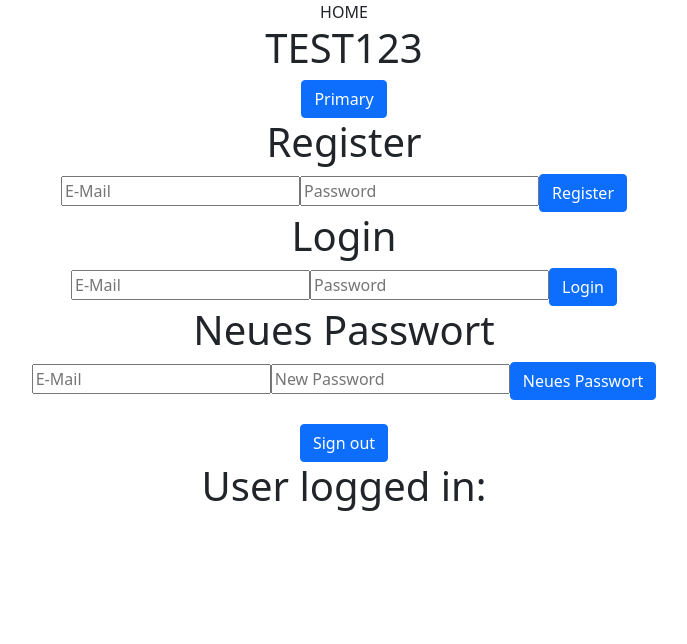
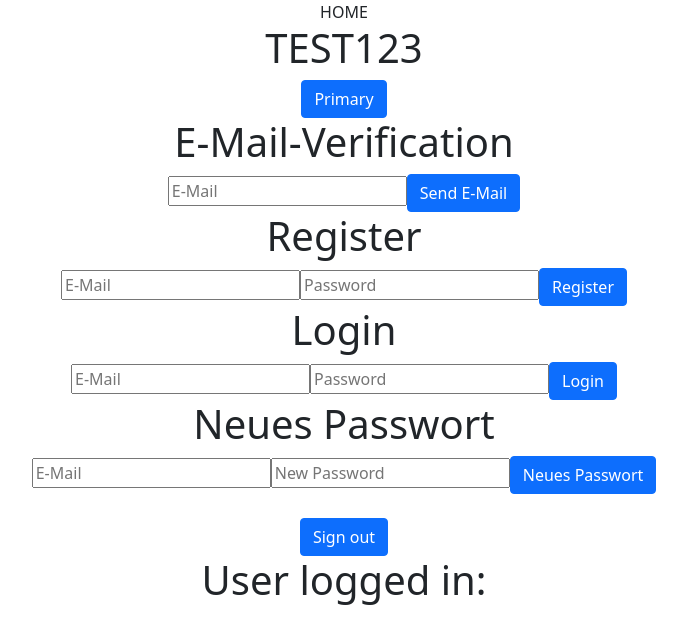
Before and after one commit to Croip3/RestaurantApp_Dev, a React (Create React App) app in the folder restaurant_dev/: page /test in a window 1280 px wide. Shown: the top 644 px of the page, without its empty margins (296-983 px from the left). Built offline with nearby package versions, Linux system fonts and the light colour scheme; no server answers.

Commit message:
Email works, but not sign in with mail

```diff
--- a/restaurant_dev/package.json
+++ b/restaurant_dev/package.json
@@ -8,6 +8,7 @@
     "@testing-library/user-event": "^12.8.3",
     "bootstrap": "^5.1.3",
     "firebase": "^9.4.0",
+    "history": "^5.1.0",
     "react": "^17.0.2",
     "react-bootstrap": "^2.0.2",
     "react-dom": "^17.0.2",
--- a/restaurant_dev/src/components/Login.js
+++ b/restaurant_dev/src/components/Login.js
@@ -8,6 +8,13 @@ import {
     signOut,
     updateCurrentUser,
     updatePassword,
+    sendEmailVerification,
+    applyActionCode,
+    sendSignInLinkToEmail,
+    getAuth,
+    isSignInWithEmailLink,
+    signInWithEmailLink,
+    actionCodeSettings
 }
     from 'firebase/auth';
 import { auth } from './firebase_config';
@@ -24,6 +31,45 @@ const Login = () => {
     onAuthStateChanged(auth, (currentUser) => {
         setUser(currentUser);
     })
+
+    const actionCodeSettings = {
+        // URL you want to redirect back to. The domain (www.example.com) for this
+        // URL must be in the authorized domains list in the Firebase Console.
+        url: 'http://localhost:3000/',
+        // This must be true.
+        handleCodeInApp: true,
+        /*iOS: {
+            bundleId: 'com.google.ios'
+        },
+        android: {
+            packageName: 'com.google.android',
+            installApp: true,
+            minimumVersion: '12'
+        },
+        dynamicLinkDomain: 'google.page.link'
+    */};
+
+    const verify = async () => {
+        try {
+            const user = await sendSignInLinkToEmail(
+                auth,
+                registerEmail,
+                actionCodeSettings,
+            ).then(() => {
+                // The link was successfully sent. Inform the user.
+                // Save the email locally so you don't need to ask the user for it again
+                // if they open the link on the same device.
+                window.localStorage.setItem('emailForSignIn', registerEmail);
+            })
+
+
+            console.log(user);
+        } catch (error) {
+            console.log(error.message);
+        }
+    }
+
+
 
     const register = async () => {
         try {
@@ -75,6 +121,15 @@ const Login = () => {
 
     return (
         <div>
+            <h1>E-Mail-Verification</h1>
+            <input type="text"
+                placeholder="E-Mail"
+                onChange={(event) => {
+                    setRegisterEmail(event.target.value);
+                }} />
+
+            <Button variant="primary" onClick={verify}>Send E-Mail</Button>
+
             <h1>Register</h1>
             <input type="text"
                 placeholder="E-Mail"
--- a/restaurant_dev/src/components/firebase_config.js
+++ b/restaurant_dev/src/components/firebase_config.js
@@ -2,6 +2,19 @@ import { initializeApp } from "firebase/app";
 import { getAuth } from "firebase/auth";
 
 const firebaseConfig = {
+  apiKey: "AIzaSyAMrbhIR8lJRv2_rZKmzY-aIG4qZPI8pKY",
+
+  authDomain: "restaurant-authentication.firebaseapp.com",
+
+  projectId: "restaurant-authentication",
+
+  storageBucket: "restaurant-authentication.appspot.com",
+
+  messagingSenderId: "477340841738",
+
+  appId: "1:477340841738:web:453529d511fe7ff961acf3",
+
+  measurementId: "G-RDBT5GSYR9"
 
   /* Hier eigene Daten aus
   Firebase --> Projekteinstellungen --> SDK-Einrichtung und -Konfiguration
```
Also changed, not shown: 1 other file (tests, documents, lock files or other folders).
